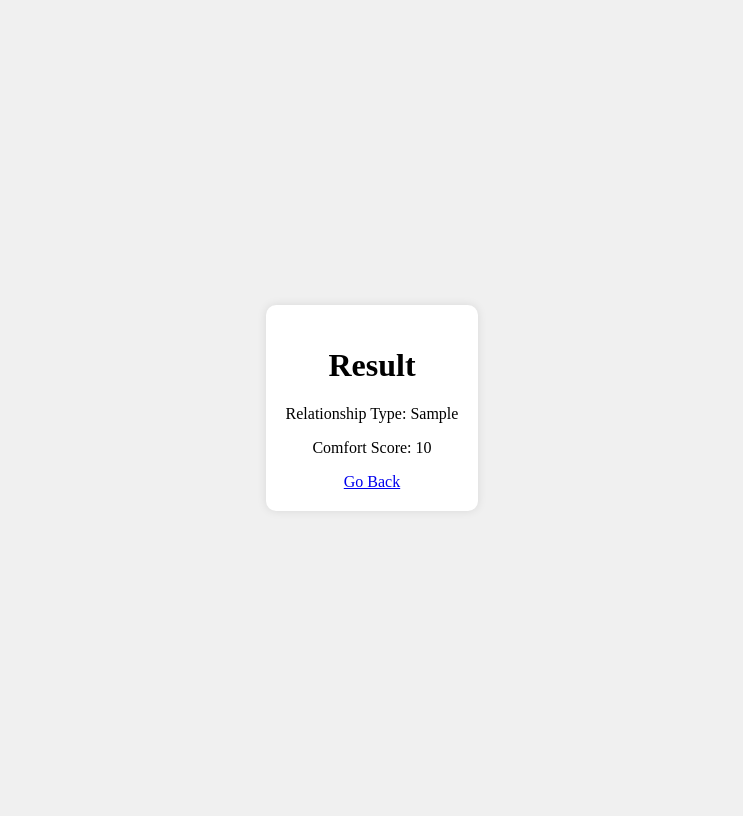
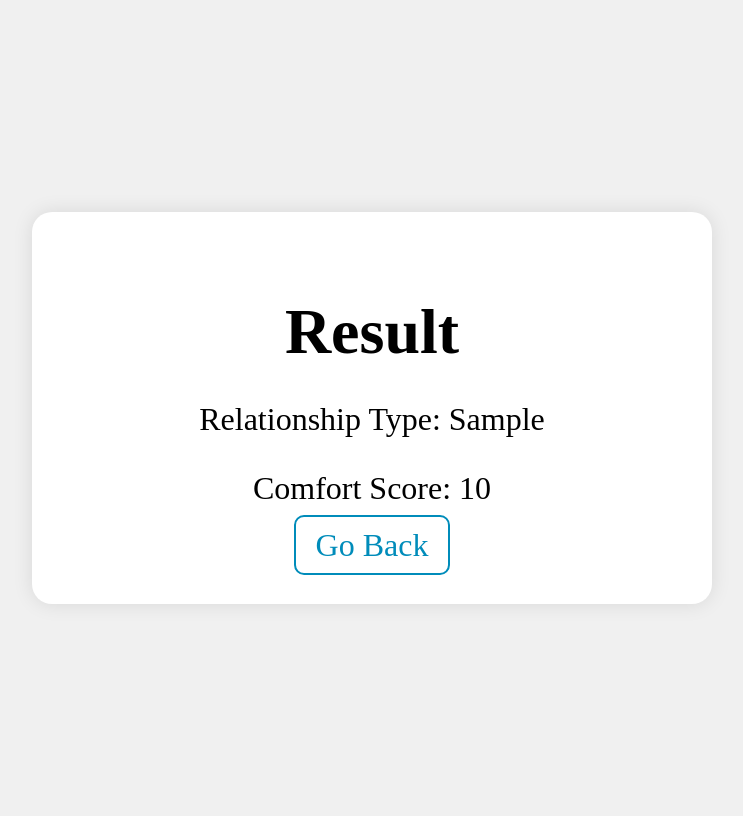
Before and after one commit to psycalc/temporistics_matching_algorithm, a Flask app: template app/templates/result.html in a window 1280 px wide. Shown: the whole page, without its empty margins (268-1011 px from the left). Run offline with Flask 2, Linux system fonts and the light colour scheme; the template is opened without the code that fills it: most values are stand-ins (such as "Sample title", 1, 10 or a date in 2020).

Commit message:
big result screen

```diff
--- a/app/templates/result.html
+++ b/app/templates/result.html
@@ -9,13 +9,32 @@
             align-items: center;
             height: 100vh;
             background-color: #f0f0f0;
+            font-size: 2em; /* Double the font size */
         }
         .result-container {
             text-align: center;
             background-color: #ffffff;
-            padding: 20px;
-            border-radius: 10px;
-            box-shadow: 0 0 10px rgba(0,0,0,0.1);
+            padding: 40px; /* Double the padding */
+            border-radius: 20px; /* Double the border radius */
+            box-shadow: 0 0 20px rgba(0,0,0,0.1); /* Double the box shadow */
+            width: 600px; /* Adjusted width for container to fit content */
+        }
+        h1 {
+            margin-bottom: 20px; /* Double the margin for spacing */
+        }
+        p {
+            margin-bottom: 20px; /* Double the margin for spacing */
+        }
+        a {
+            text-decoration: none;
+            color: #008CBA;
+            padding: 10px 20px; /* Double the padding */
+            border-radius: 10px; /* Double the border radius */
+            border: 2px solid #008CBA; /* Double the border width */
+        }
+        a:hover {
+            background-color: #008CBA;
+            color: white;
         }
     </style>
 </head>
```
